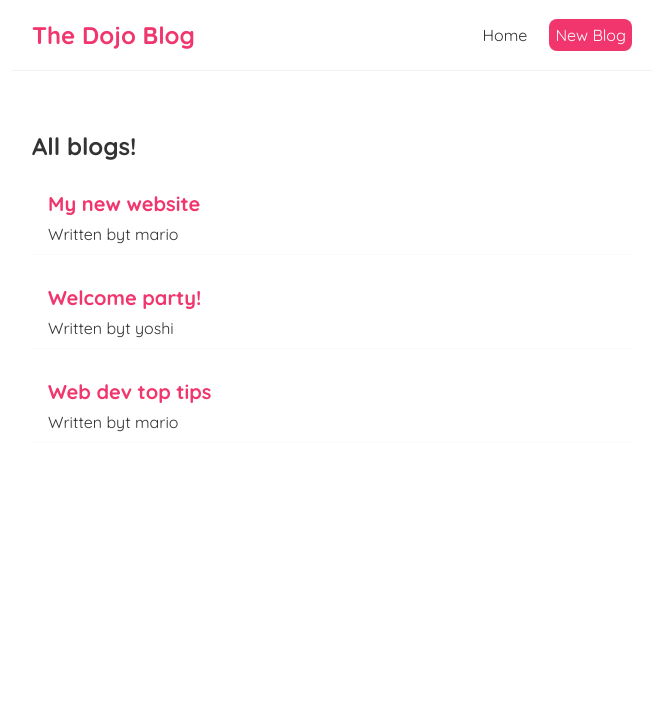
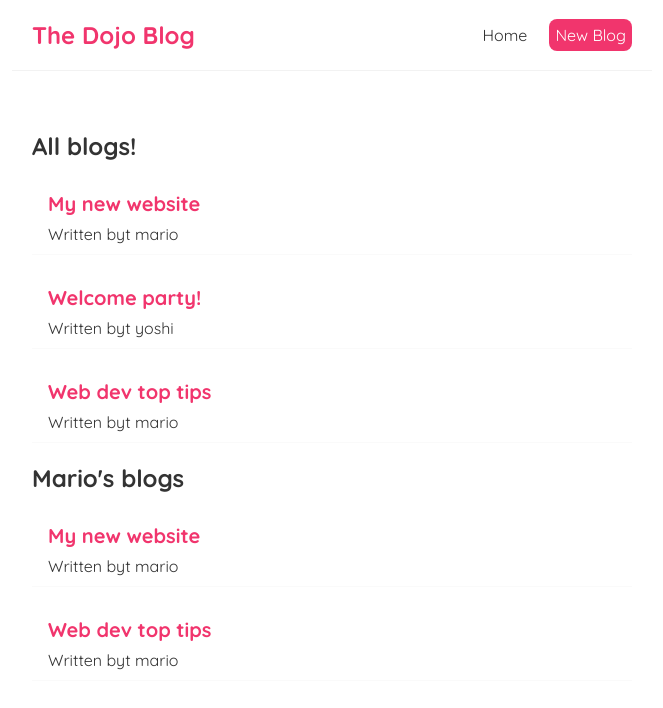
Before and after one commit to muhammadsalam/react-work, a React (Create React App) app: page / in a window 1280 px wide. Shown: the top 708 px of the page, without its empty margins (308-971 px from the left). Built offline with nearby package versions, Linux system fonts and the light colour scheme.

Commit message:
#12 Reusing Components

```diff
--- a/src/components/Home.js
+++ b/src/components/Home.js
@@ -11,6 +11,8 @@
     return (
         <div className="home">
             <BlogList blogs={blogs} title="All blogs!" />
+            <BlogList blogs={blogs.filter((blog) => blog.author === 'mario')} title="Mario's blogs" />
+            {/* переиспользовал массив так, чтобы показывались только блоги от автора Марио */}
         </div>
     );
 }
```
Also changed, not shown: src/BlogList.js (+0 -13 lines).
